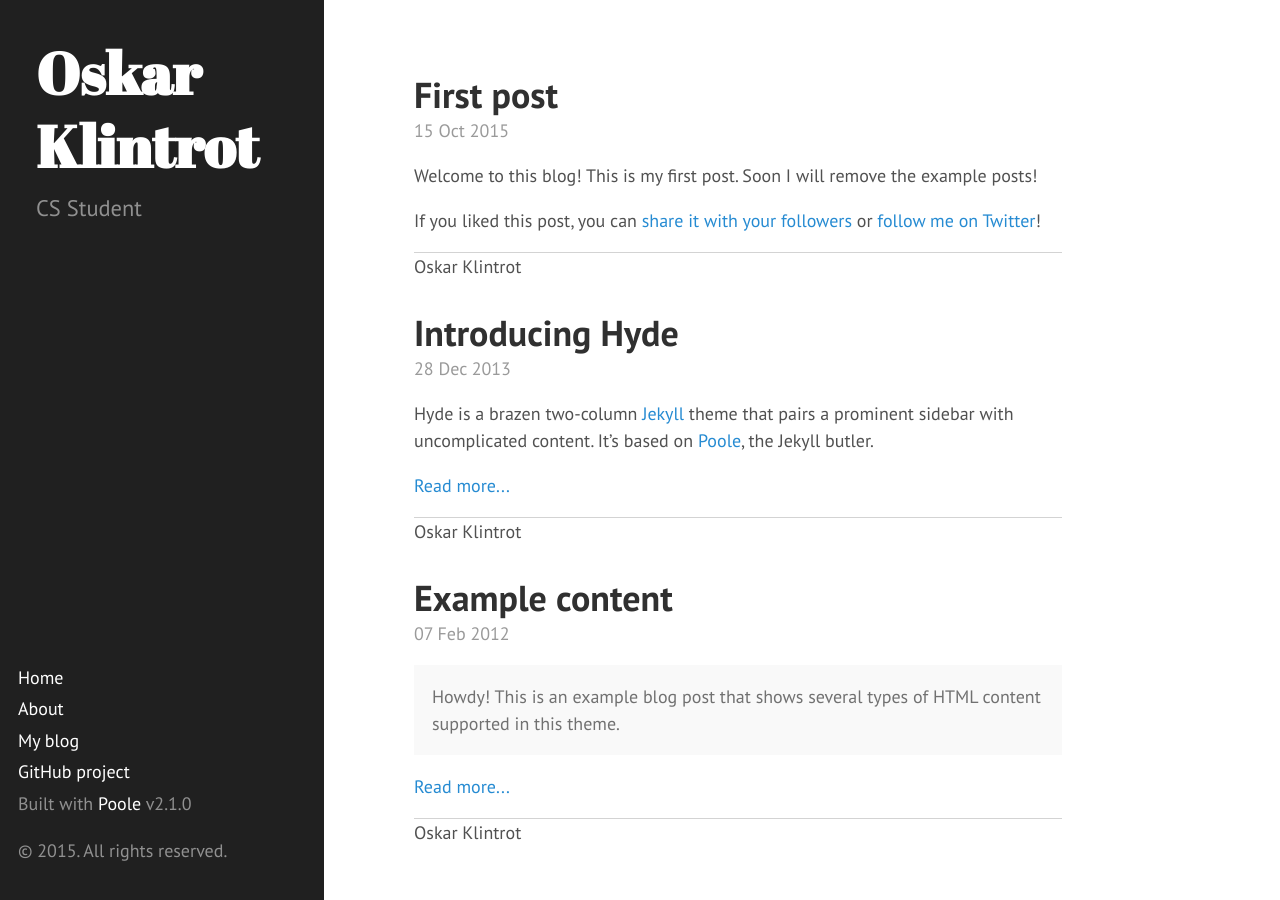
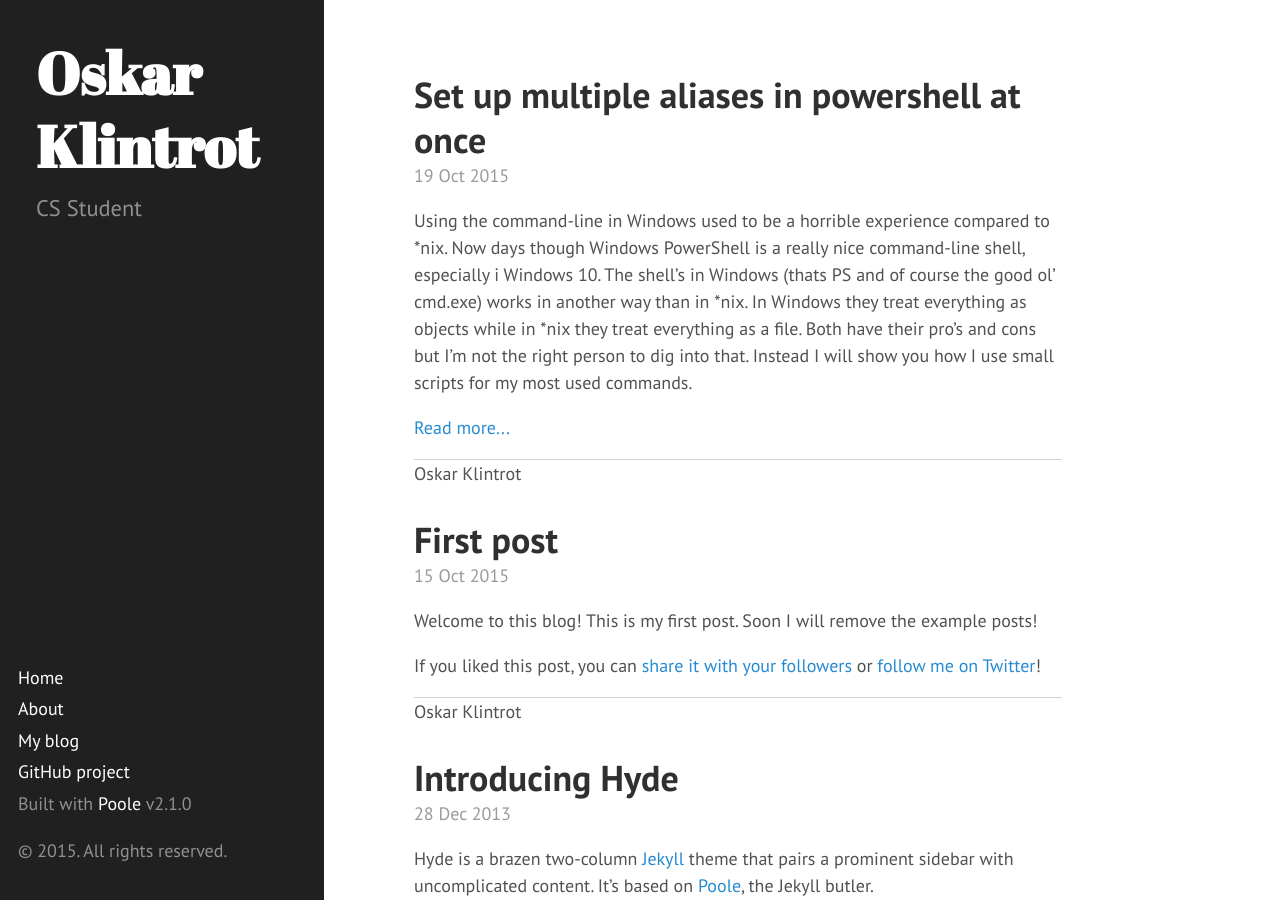
Before and after one commit to OskarKlintrotSkolarbeteWP14/2dv607.oskarklintrot.se, a Jekyll site: the page built from blog/index.html, in a window 1280 px wide and 900 px high. Built offline with Jekyll 4.4.1, drawn with Linux system fonts in a browser that asks for light colours; Markdown is read by kramdown in place of the engine named in the settings; the list of posts is cut into pages by our own code.

Commit message:
Update and rename _drafts/2015-10-19-set-up-aliases-in-powershell.md to _posts/2015-10-19-set-up-aliases-in-powershell.md

```diff
--- a/_drafts/2015-10-19-set-up-aliases-in-powershell.md
+++ b/_posts/2015-10-19-set-up-aliases-in-powershell.md
@@ -1,3 +1,9 @@
+---
+layout: post
+title: Set up multiple aliases in powershell at once
+comments: True
+---
+
 Using the command-line in Windows used to be a horrible experience compared to *nix. Now days though Windows PowerShell is a really nice command-line shell, especially i Windows 10. The shell's in Windows (thats PS and of course the good ol' cmd.exe) works in another way than in *nix. In Windows they treat everything as objects while in *nix they treat everything as a file. Both have their pro's and cons but I'm not the right person to dig into that. Instead I will show you how I use small scripts for my most used commands.
 <!--break-->
 ## Starting to use the command-line, again...
@@ -42,3 +48,6 @@ else {
 It takes the first argument as the commit and if it has a second argument that is equal to `push` it also pushes the commit directly to github.
 
 Hope you learned something new!
+
+{% include plugs/twitter.html %}
+{% include plugs/signature.html %}
```
